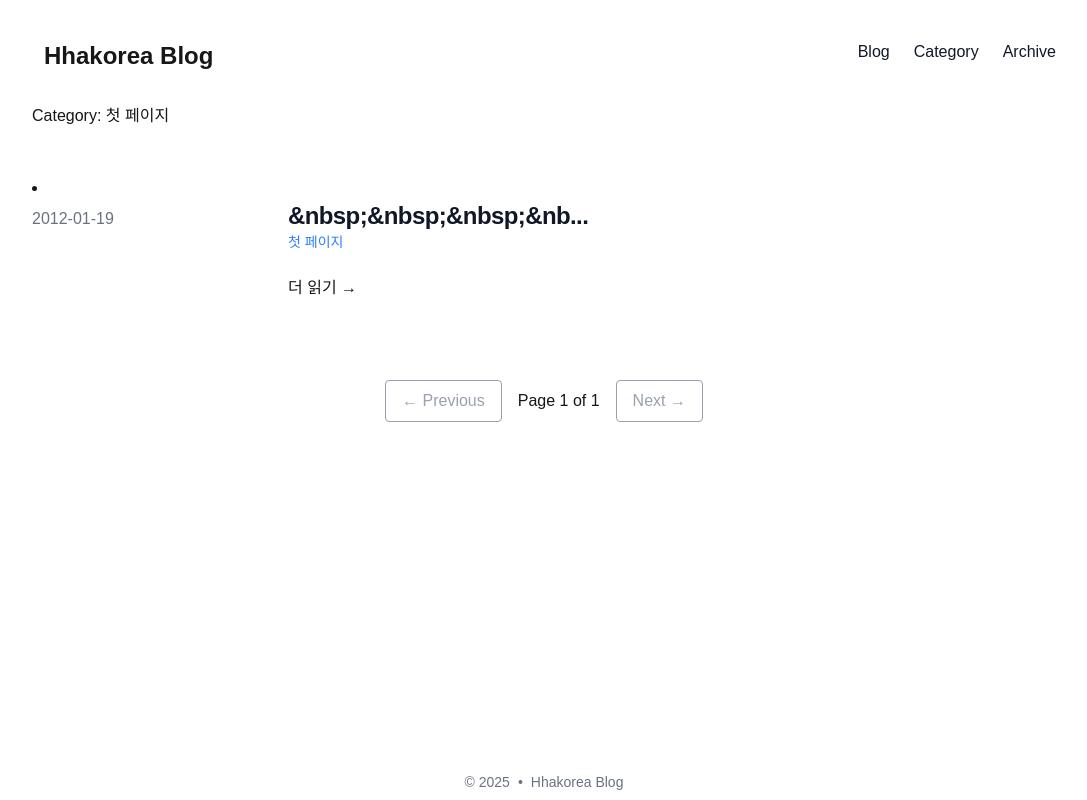
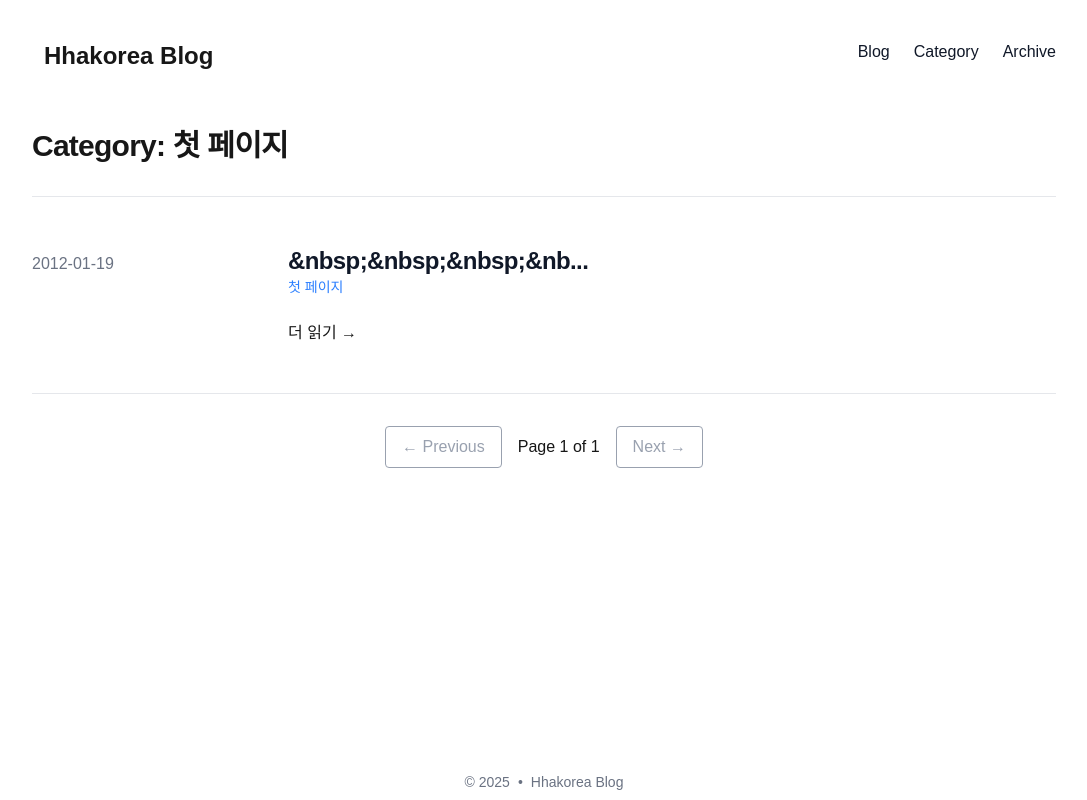
Before and after one commit to ndongwoo/hhakorea, a Next.js app: page /category//1 in a window 1280 px wide. Shown: the whole page, without its empty margins (96-1183 px from the left). Built offline with nearby package versions, Linux system fonts and the light colour scheme.

Commit message:
debug category

```diff
--- a/app/(posts)/category/[categorySlug]/[page]/page.tsx
+++ b/app/(posts)/category/[categorySlug]/[page]/page.tsx
@@ -1,34 +1,32 @@
-// app/(posts)/category/[categoryName]/[page]/page.tsx
+// app/(posts)/category/[categorySlug]/[page]/page.tsx
+import { notFound } from 'next/navigation';
 import { getSortedPostsData } from '@/app/lib/posts';
-import { slugify, buildSlugMap } from '@/app/lib/category';
-
+import { slugify, buildSlugMap } from '@/app/lib/slug';
 import PostCard from '@/app/components/PostCard';
 import PaginationControls from '@/app/components/PaginationControls';
-import { notFound } from 'next/navigation';
 
 const POSTS_PER_PAGE = 10;
 
-export type PageProps = {
-  params: {
-    categorySlug: string;
-    page: string;
-  };
-};
+interface PageProps {
+  params: { categorySlug: string; page: string };
+}
 
 export function generateStaticParams() {
   const posts = getSortedPostsData();
   const categories = Array.from(new Set(posts.map(p => p.category)));
+  const params: { categorySlug: string; page: string }[] = [];
 
-  const params: { categorySlug: string; page: string }[] = [];
   categories.forEach(category => {
-    const postsForCategory = posts.filter(p => p.category === category);
-    const totalPages = Math.ceil(postsForCategory.length / POSTS_PER_PAGE);
     const slug = slugify(category);
+    const totalPages = Math.ceil(
+      posts.filter(p => p.category === category).length / POSTS_PER_PAGE
+    );
 
     for (let i = 1; i <= totalPages; i++) {
       params.push({ categorySlug: slug, page: i.toString() });
     }
   });
+
   return params;
 }
 
@@ -38,29 +36,42 @@ export default function CategoryPostsPage({ params }: PageProps) {
   const categories = Array.from(new Set(allPosts.map(p => p.category)));
   const slugMap = buildSlugMap(categories);
 
-  // 슬러그를 원본 카테고리명으로 변환
   const categoryName = slugMap[categorySlug];
   if (!categoryName) {
     return notFound();
   }
 
+  const pageNum = parseInt(page, 10);
   const postsForCategory = allPosts.filter(p => p.category === categoryName);
-  const pageNum = Number(page);
-  const paginatedPosts = postsForCategory.slice((pageNum - 1) * POSTS_PER_PAGE, pageNum * POSTS_PER_PAGE);
+  const totalPages = Math.ceil(postsForCategory.length / POSTS_PER_PAGE);
+  const paginatedPosts = postsForCategory.slice(
+    (pageNum - 1) * POSTS_PER_PAGE,
+    pageNum * POSTS_PER_PAGE
+  );
 
   return (
-    <>
-      <h1>Category: {categoryName}</h1>
-      {paginatedPosts.length === 0 ? (
-        <p>No posts found.</p>
-      ) : (
-        paginatedPosts.map(post => <PostCard key={post.slug} post={post} />)
-      )}
+    <div className="divide-y divide-gray-200 dark:divide-gray-700">
+      {/* 헤더 */}
+      <div className="space-y-2 pb-8 pt-6 md:space-y-5">
+        <h1 className="text-3xl font-extrabold tracking-tight">
+          Category: {categoryName}
+        </h1>
+      </div>
+
+      {/* 포스트 리스트 */}
+      <ul className="divide-y divide-gray-200 dark:divide-gray-700">
+        {paginatedPosts.length === 0 && <p>No posts found.</p>}
+        {paginatedPosts.map(post => (
+          <PostCard key={post.slug} post={post} />
+        ))}
+      </ul>
+
+      {/* 페이지네이션 */}
       <PaginationControls
         currentPage={pageNum}
-        totalPages={Math.ceil(postsForCategory.length / POSTS_PER_PAGE)}
+        totalPages={totalPages}
         basePath={`/category/${categorySlug}`}
       />
-    </>
+    </div>
   );
 }
--- a/app/(posts)/category/page.tsx
+++ b/app/(posts)/category/page.tsx
@@ -1,25 +1,32 @@
 // app/(posts)/category/page.tsx
 import Link from 'next/link';
 import { getSortedPostsData } from '@/app/lib/posts';
-import { slugify } from '@/app/lib/category';
+import { slugify } from '@/app/lib/slug';
 
-/**
- * 모든 유니크한 카테고리 목록을 보여주는 페이지 컴포넌트입니다.
- */
 export default function CategoriesPage() {
   const allPosts = getSortedPostsData();
-  const categories = [...new Set(allPosts.map(p => p.category))].sort();
+  const categories = [...new Set(allPosts.map(post => post.category))].sort();
 
   return (
+    <div className="divide-y divide-gray-200 dark:divide-gray-700">
+      <div className="space-y-2 pb-8 pt-6 md:space-y-5">
+        <h1 className="text-3xl font-extrabold">Categories</h1>
+      </div>
+
       <div className="flex flex-wrap pt-8">
         {categories.map(category => {
           const slug = slugify(category);
           return (
-          <Link key={slug} href={`/category/${slug}/1`} className="...">
+            <Link
+              key={slug}
+              href={`/category/${slug}/1`}
+              className="mr-3 text-lg font-medium uppercase text-primary-500"
+            >
               {category}
             </Link>
           );
         })}
       </div>
+    </div>
   );
 }
--- a/app/lib/category.ts
+++ /dev/null
@@ -1,15 +0,0 @@
-// app/lib/category.ts
-import slugifyLib from 'slugify';
-
-// 한글 카테고리명 → 슬러그 (lowercase, 하이픈 연결)
-export function slugify(category: string): string {
-  return slugifyLib(category, { lower: true, strict: true });
-}
-
-// 슬러그 → 원본 카테고리명 매핑(역변환용 맵 생성)
-export function buildSlugMap(categories: string[]): Record<string, string> {
-  return categories.reduce((map, c) => {
-    map[slugify(c)] = c;
-    return map;
-  }, {} as Record<string, string>);
-}
--- /dev/null
+++ b/app/lib/slug.ts
@@ -0,0 +1,19 @@
+// app/lib/slug.ts
+export function slugify(str: string): string {
+  return str
+    .normalize('NFD')
+    .replace(/[\u0300-\u036f]/g, '')      // 1. 악센트 제거 (NFD 정규화)
+    .replace(/[^\w\s-]/g, '')             // 2. 알파벳/숫자/공백/하이픈 제외 문자 제거
+    .trim()                                 // 3. 앞뒤 공백 제거
+    .toLowerCase()                          // 4. 소문자 변환
+    .replace(/[\s_-]+/g, '-')              // 5. 공백/언더스코어/연속 하이픈 → 단일 하이픈
+    .replace(/^-+|-+$/g, '');               // 6. 앞뒤 하이픈 제거
+}
+
+export function buildSlugMap(categories: string[]): Record<string, string> {
+  const map: Record<string, string> = {};
+  categories.forEach(cat => {
+    map[slugify(cat)] = cat;
+  });
+  return map;
+}
```
Lines whose indentation alone changed are shown as unchanged.
